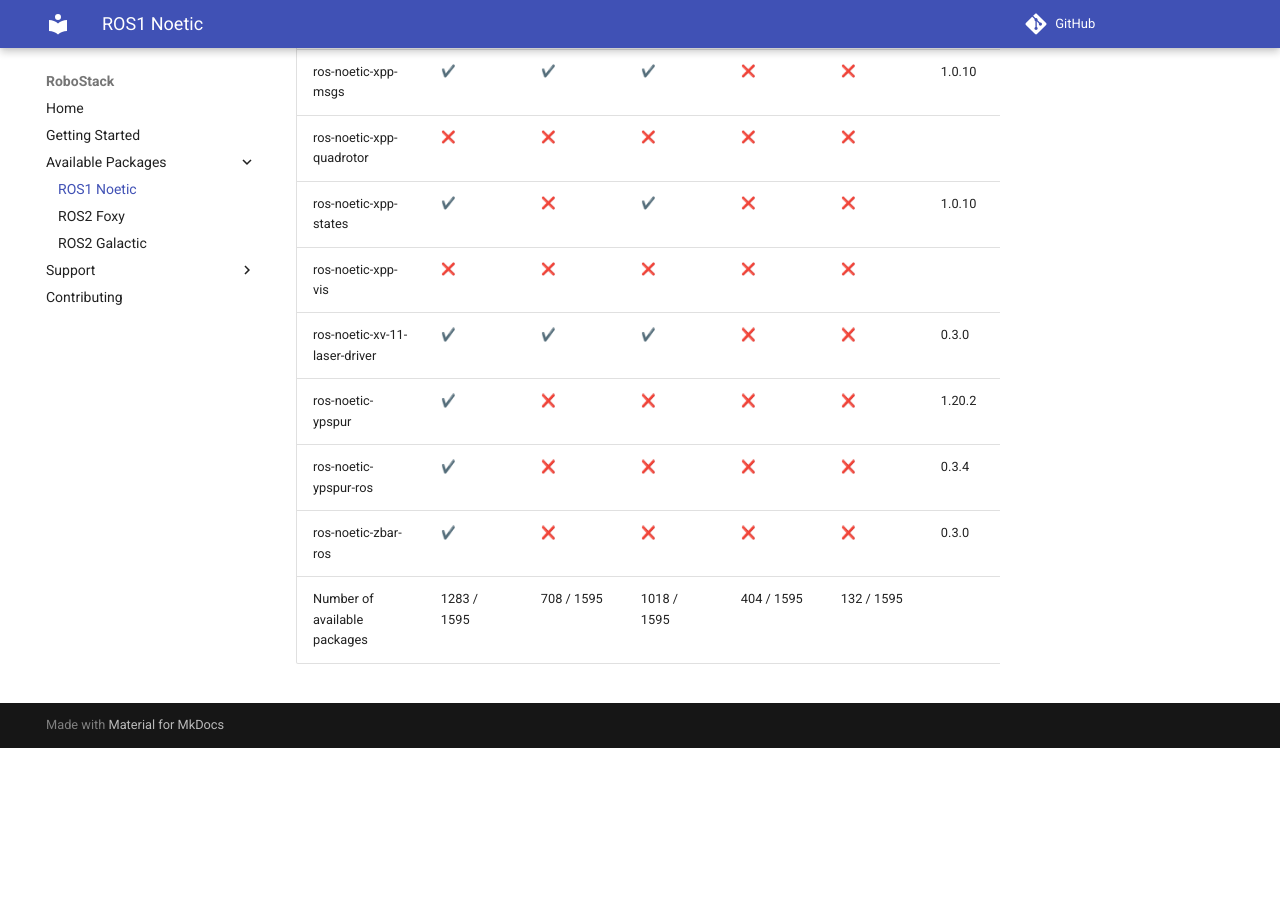
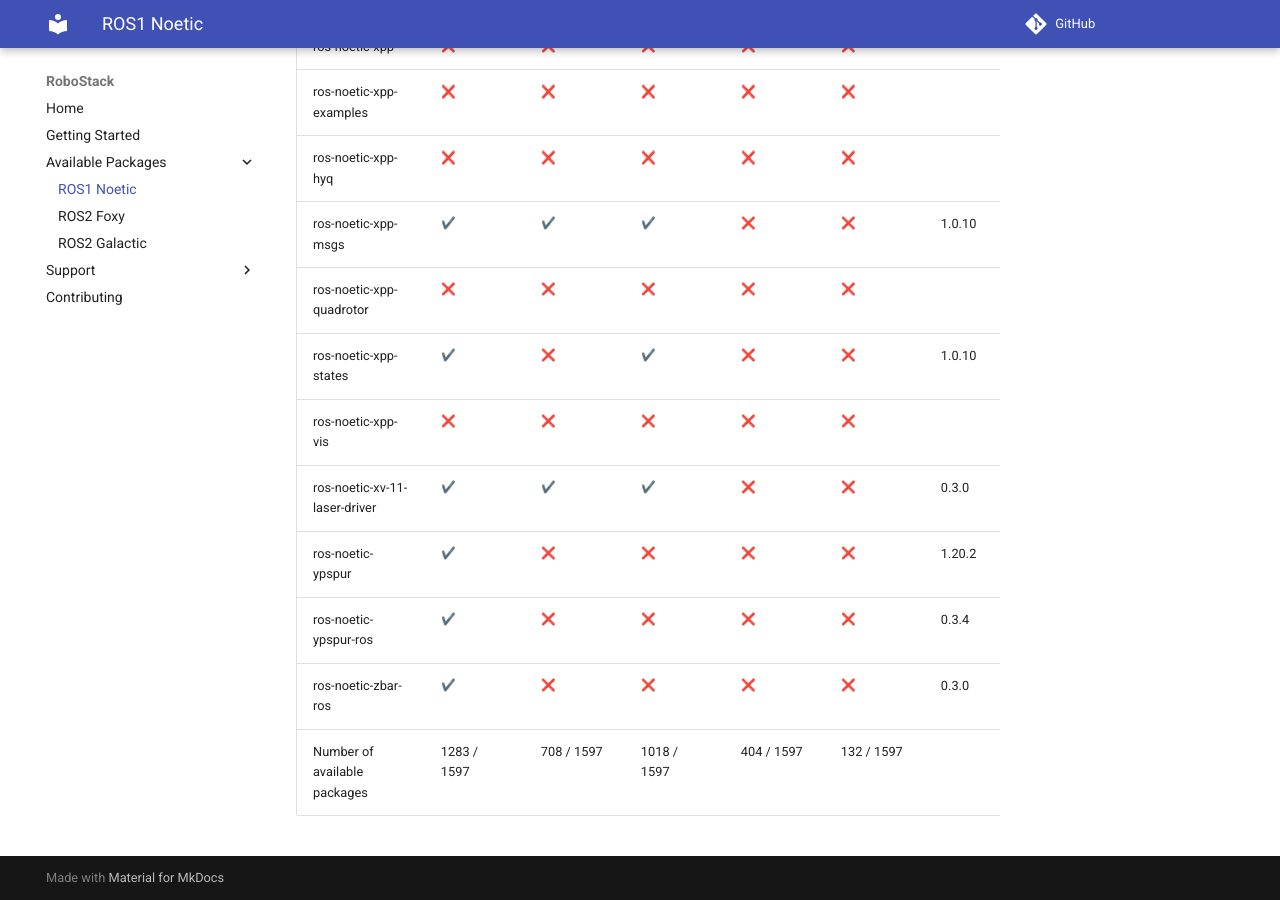
Before and after one commit to RoboStack/robostack.github.io, an MkDocs documentation site: the page built from docs/noetic.md, in a window 1280 px wide and 900 px high, scrolled down 115729 px. Built offline with MkDocs 1.6.1 and Material for MkDocs 9.7.7, drawn with Linux system fonts in a browser that asks for light colours; emoji names are drawn with the system emoji font; comment, search, counter and statistics services are not loaded; before the commit the page ends 116477 px from its top, so only the background shows below that; some of the changed text lies outside the part shown.

Commit message:
Update tables

```diff
--- a/docs/noetic.md
+++ b/docs/noetic.md
@@ -1595,4 +1597,4 @@
 | ros-noetic-ypspur | :heavy_check_mark: { data-sort='1' } | :x: { data-sort='0' } | :x: { data-sort='0' } | :x: { data-sort='0' } | :x: { data-sort='0' } | 1.20.2  |
 | ros-noetic-ypspur-ros | :heavy_check_mark: { data-sort='1' } | :x: { data-sort='0' } | :x: { data-sort='0' } | :x: { data-sort='0' } | :x: { data-sort='0' } | 0.3.4  |
 | ros-noetic-zbar-ros | :heavy_check_mark: { data-sort='1' } | :x: { data-sort='0' } | :x: { data-sort='0' } | :x: { data-sort='0' } | :x: { data-sort='0' } | 0.3.0  |
-| Number of available packages |  1283 / 1595 | 708 / 1595 | 1018 / 1595 | 404 / 1595 | 132 / 1595 |
+| Number of available packages |  1283 / 1597 | 708 / 1597 | 1018 / 1597 | 404 / 1597 | 132 / 1597 |
```
Also changed, not shown: other parts of docs/noetic.md (+2 -0 lines).
